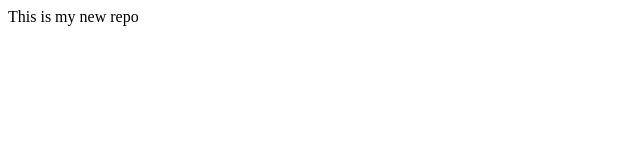
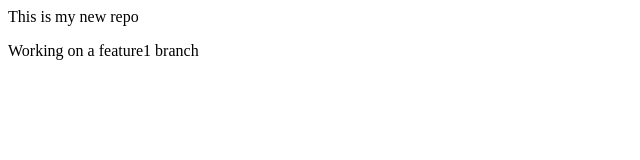
Before and after one commit to lavanyaapreja/localrepo, a plain HTML site: page index.html in a window 1280 px wide. Shown: the whole page, without its empty margins (0-640 px from the left). Drawn offline with Linux system fonts and the light colour scheme.

Commit message:
new branch demo

```diff
--- a/index.html
+++ b/index.html
@@ -1 +1,2 @@
 <p>This is my new repo</p>
+<p>Working on a feature1 branch</p>
```
